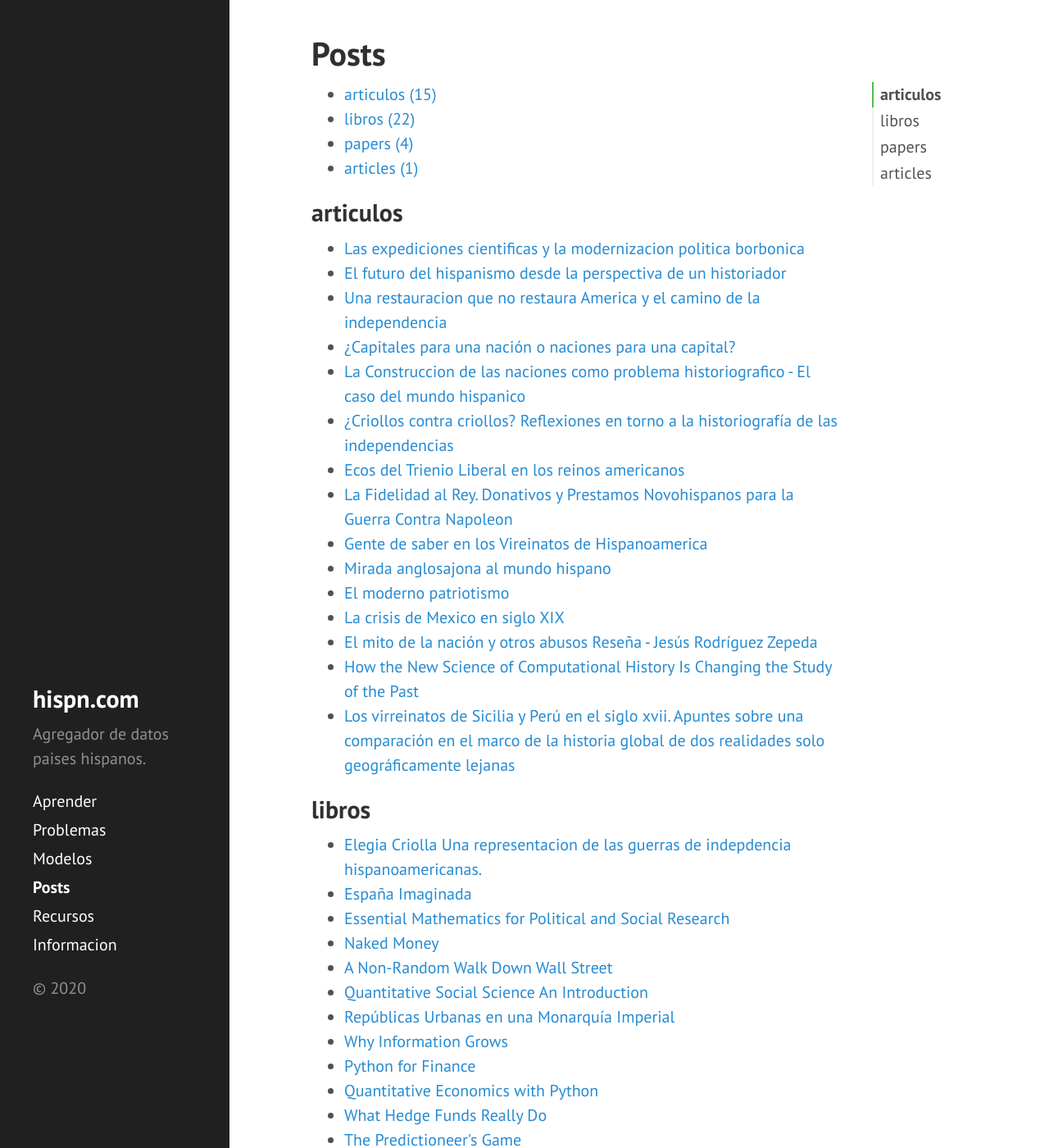
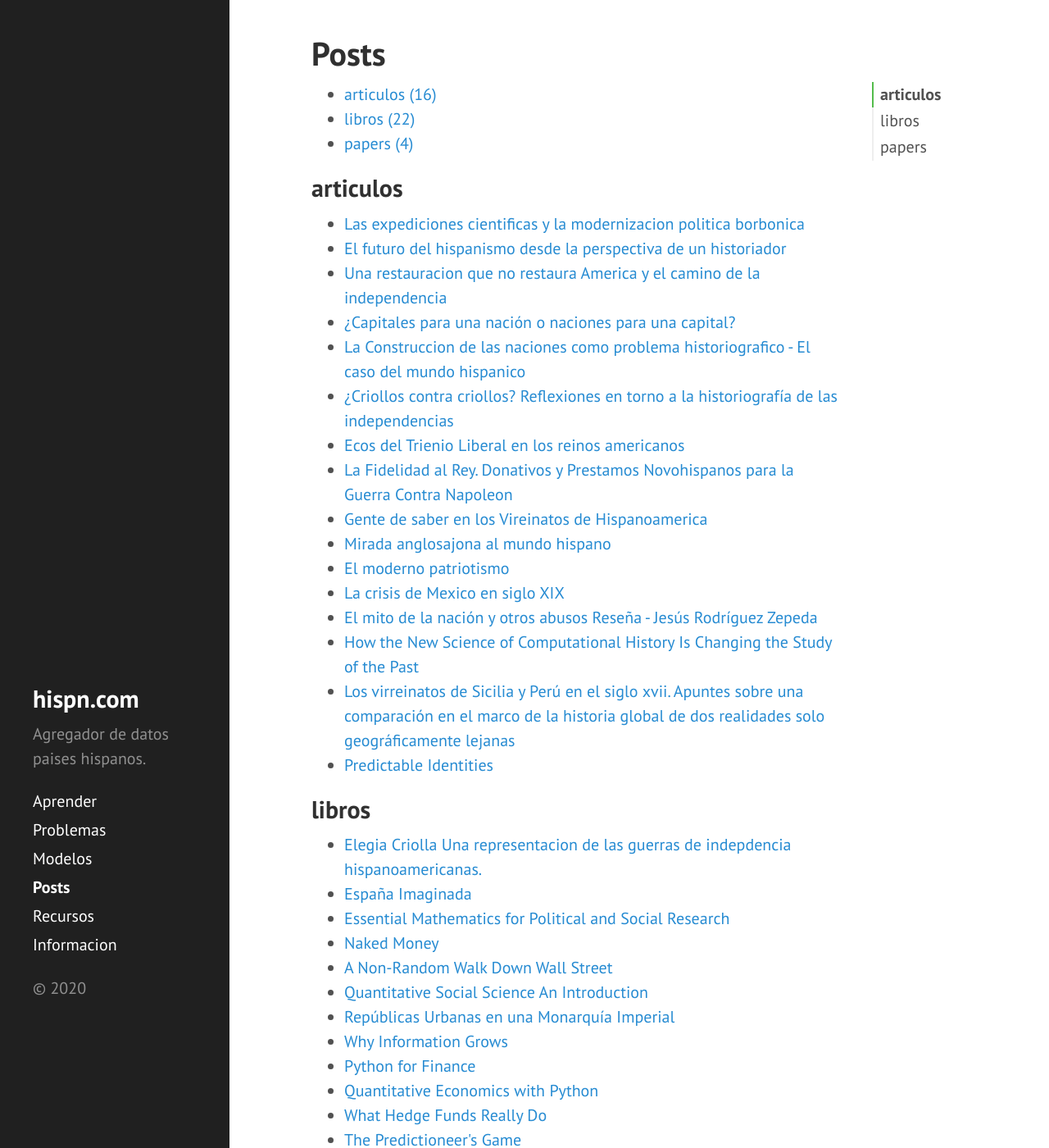
Before and after one commit to DanielBremont/hispn.github.io, a Jekyll site: the page built from pages/posts.md, in a window 1280 px wide and 1400 px high. Shown: the whole window at 82% size. Built offline with Jekyll 4.4.1, drawn with Linux system fonts in a browser that asks for light colours; some of the changed text lies outside the part shown.

Commit message:
Nuevo commit

```diff
--- a/_posts/articulos/2020-04-02-predictable-identities.md
+++ b/_posts/articulos/2020-04-02-predictable-identities.md
@@ -1,8 +1,7 @@
 ---
 layout: post
 title: Predictable Identities
-categories: [articles]
-tags: []
+categories: [articulos]
 ---
 
 <!--more-->
```
